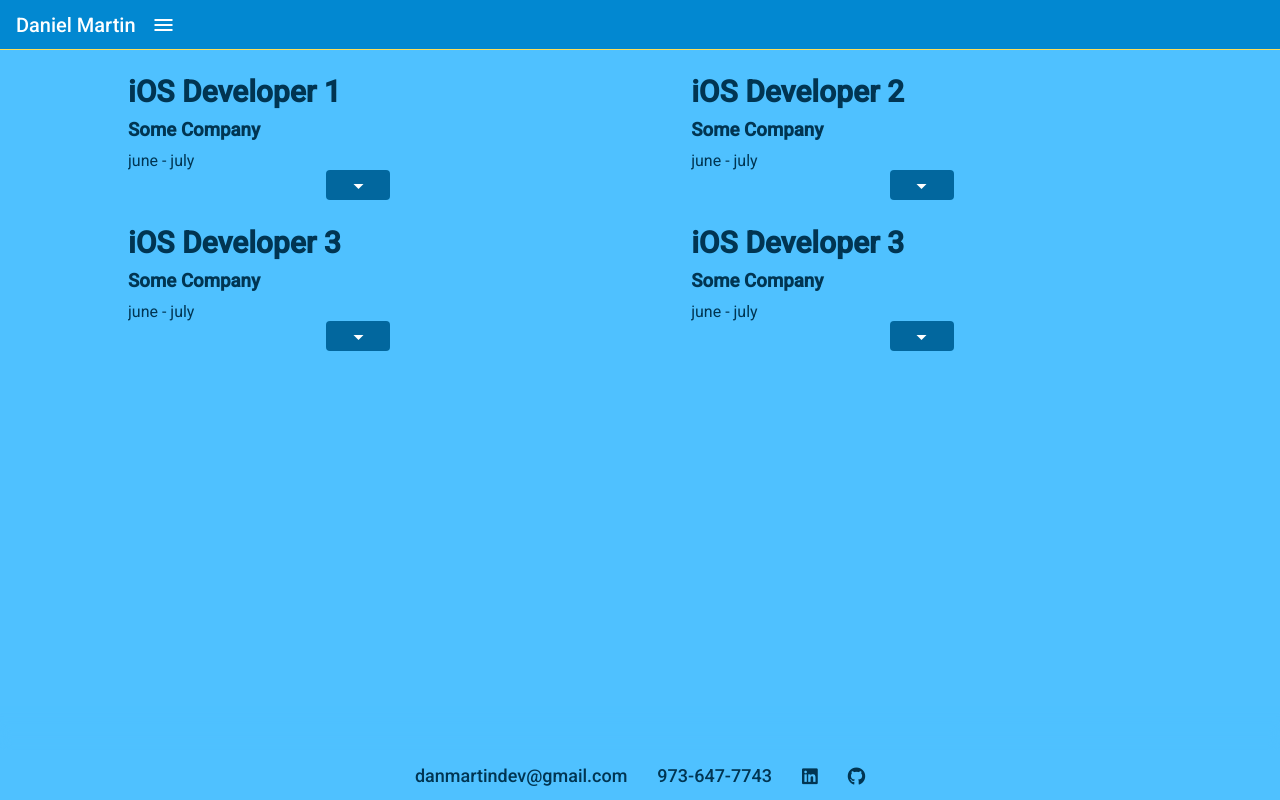
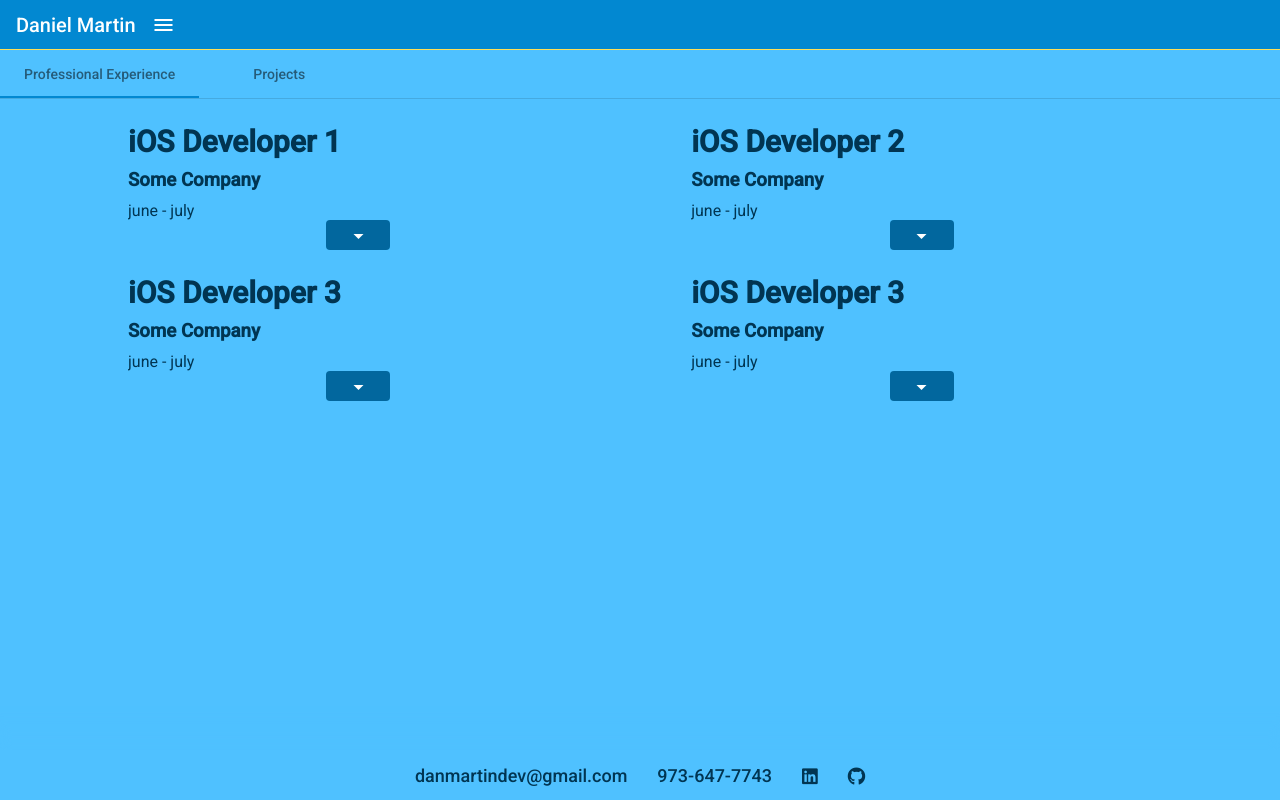
Before and after one commit to danmartindev/Portfolio, an Angular app: page /work in a window 1280 px wide. Built offline with nearby package versions, Linux system fonts and the light colour scheme.

Commit message:
added spacing and scrolling class

```diff
--- a/src/app/work/work.component.html
+++ b/src/app/work/work.component.html
@@ -1,6 +1,7 @@
 
-<div id="work-wrap" @mainAnim>
+<div id="work-wrap" @mainAnim class="scrolling">
     <mat-tab-group dynamicHeight="true">
+
         <mat-tab label="Professional Experience">
             <div class="tab-wrap" >
                 <div
@@ -17,6 +18,7 @@
                 </div>
             </div>
         </mat-tab>
+
         <mat-tab label="Projects">
             <div class="tab-wrap" >
                 <div
@@ -33,5 +35,6 @@
                 </div>
             </div>
         </mat-tab>
+
     </mat-tab-group>
 </div>
```
